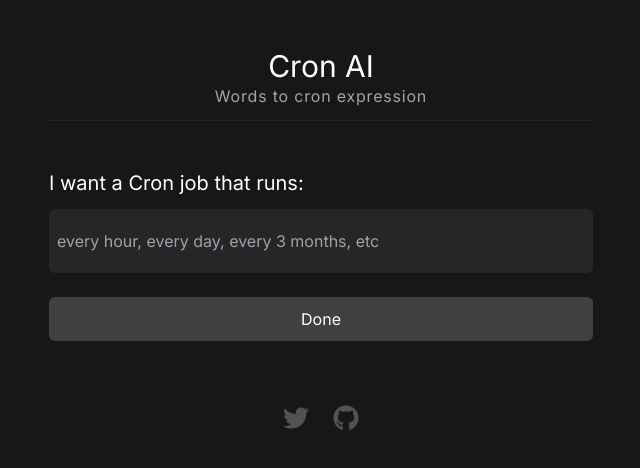
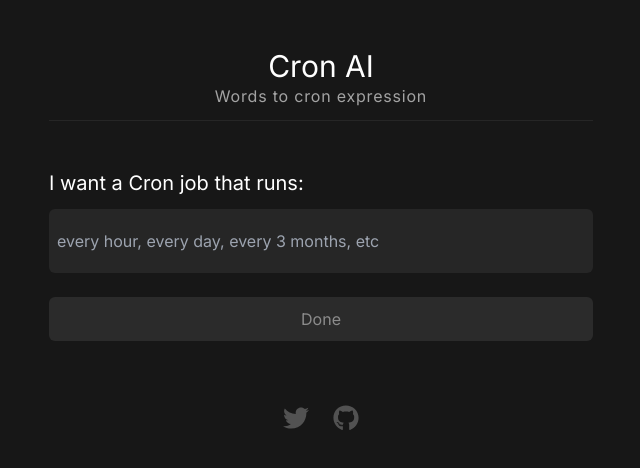
Before and after one commit to rodgetech/cron-ai, a Next.js app: page / in a window 1280 px wide. Shown: the top 468 px of the page, without its empty margins (319-959 px from the left). Built offline with nearby package versions, Linux system fonts and the light colour scheme.

Commit message:
disable submit if input is empty

```diff
--- a/app/form.tsx
+++ b/app/form.tsx
@@ -1,4 +1,4 @@
-import { FormEvent, useState } from "react";
+import { ChangeEvent, useState } from "react";
 
 type Props = {
   generateCron: (prompt: string) => void;
@@ -8,14 +8,20 @@ type Props = {
 
 export default function Form({ generateCron, result, loading }: Props) {
   const [copied, setCopied] = useState(false);
+  const [inputValue, setInputValue] = useState("");
 
-  const onSubmit = (e: FormEvent<HTMLFormElement>) => {
-    e.preventDefault();
-    const target = e.target as typeof e.target & {
-      prompt: { value: string };
-    };
-    const prompt = target.prompt.value;
-    generateCron(prompt);
+  const handleSubmit = () => {
+    generateCron(inputValue);
+  };
+
+  const handleInputChange = (e: ChangeEvent<HTMLInputElement>) => {
+    setInputValue(e.target.value);
+  };
+
+  const handleKeyDown = (e: React.KeyboardEvent<HTMLInputElement>) => {
+    if (e.key === "Enter") {
+      handleSubmit();
+    }
   };
 
   const handleCopy = () => {
@@ -27,10 +33,13 @@ export default function Form({ generateCron, result, loading }: Props) {
   };
 
   return (
-    <form onSubmit={onSubmit}>
+    <>
       <div className="space-y-6">
         <input
           name="prompt"
+          value={inputValue}
+          onChange={handleInputChange}
+          onKeyDown={handleKeyDown}
           type="text"
           placeholder="every hour, every day, every 3 months, etc"
           className="w-full rounded-md bg-neutral-800 px-2 py-5 outline-none"
@@ -56,13 +65,14 @@ export default function Form({ generateCron, result, loading }: Props) {
           </div>
         )}
         <button
-          disabled={loading}
+          onClick={handleSubmit}
+          disabled={!inputValue || loading}
           type="submit"
           className="mt-4 w-full rounded-md bg-neutral-700 px-8 py-2.5 text-base  text-white hover:bg-neutral-800 focus:outline-none focus:ring-1 focus:ring-zinc-600 disabled:cursor-not-allowed disabled:opacity-50"
         >
           Done
         </button>
       </div>
-    </form>
+    </>
   );
 }
```
